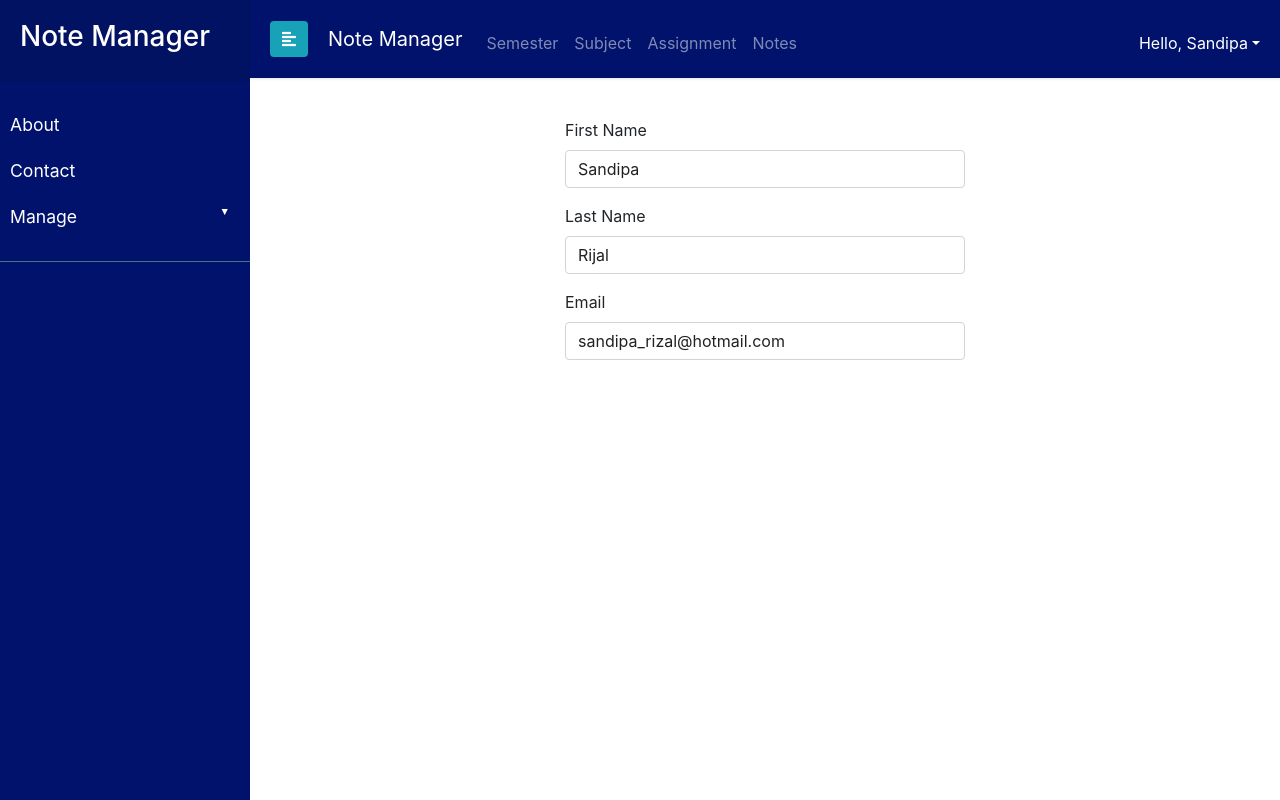
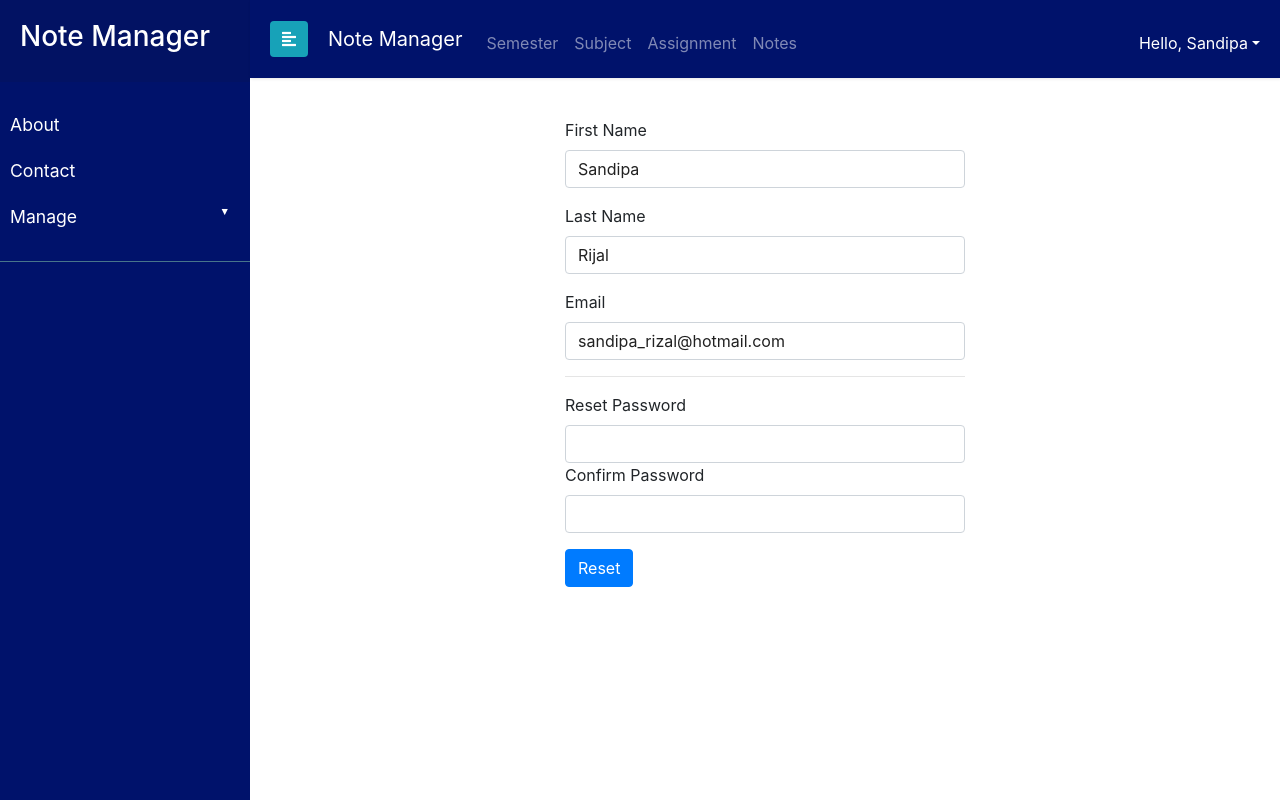
Before and after one commit to chharito/Note-Manager, a Flask app: page /myaccount in a window 1280 px wide. Run offline with Flask 2, Linux system fonts and the light colour scheme; a user stored in the database is signed in; data comes from the database, SQL or seed files in the repository; both versions use the stored data as it was after the commit; some libraries are stand-ins or nearby versions.

Commit message:
imporved javascript and added reset password

```diff
--- a/application.py
+++ b/application.py
@@ -5,7 +5,7 @@ from werkzeug.exceptions import default_exceptions
 from werkzeug.security import check_password_hash, generate_password_hash
 from flask_mail import Mail, Message
 from itsdangerous import URLSafeTimedSerializer, SignatureExpired, BadTimeSignature
-from helper import query_select_all, query, query_update, query_select_by_userid, login_required, login_required_admin, con, get_db, make_list, format_date
+from helper import login_required, login_required_admin, con, get_db, make_list, format_date
 
 
 # run the flask app
@@ -45,8 +45,8 @@ def index():
     #table ="CREATE TABLE subjects (id INTEGER PRIMARY KEY AUTOINCREMENT, title TEXT NOT NULL, semester_id INTEGER, user_id INTEGER, FOREIGN KEY (user_id) REFERENCES users(id))"
 
     # select all data from users table
-    user = query(f"SELECT * FROM users WHERE id ={user_id}")
-    semesters = query(f"SELECT * FROM semesters WHERE user_id={user_id}")
+    user = db.execute("SELECT * FROM users WHERE id =?", (user_id,))
+    semesters = db.execute("SELECT * FROM semesters WHERE user_id=?", (user_id,))
 
     sub_sem_list = make_list(semesters)
 
@@ -134,7 +134,7 @@ def register():
 
         msg = Message('Confirm email', sender='presum2@gmail.com', recipients=[email])
         link = url_for('confirm_email', token=token, _external=True)
-        msg.body = f'your link is {link}'
+        msg.body = f'Thank you for signing up. Please click this link for activate your account {link}'
 
         mail.send(msg)
         return redirect("/")
@@ -376,28 +376,29 @@ def update(subject_id=None, assign_id=None, sem_id=None):
 def delete(subject_id=None, sem_id=None, assign_id=None):
 
     user_id = session.get("user_id")
-
+    db = con()
 
     if subject_id:
         #check subject empty or not
         #delete subject
-        query_update(f"DELETE FROM subjects WHERE subject_id = {subject_id} and user_id ={user_id}")
-
+        db.execute("DELETE FROM subjects WHERE subject_id = ? and user_id =?",(subject_id, user_id))
+        get_db().commit()
         flash("Item deleted")
 
         return redirect("/manage/subject")
     elif sem_id:
 
         # delete semester and its subjects
-        query_update(f"DELETE FROM subjects WHERE semester_id = {sem_id} and user_id ={user_id}")
-        query_update(f"DELETE FROM semesters WHERE id = {sem_id} and user_id ={user_id}")
-
+        db.execute("DELETE FROM subjects WHERE semester_id = ? and user_id =?",(sem_id, user_id))
+        get_db().commit()
+        db.execute("DELETE FROM semesters WHERE id = ? and user_id =?",(sem_id, user_id))
+        get_db().commit()
         flash("Item deleted")
 
         return redirect("/manage/semester")
     elif assign_id:
         # delete semester and its subjects
-        query_update(f"DELETE FROM assignments WHERE assign_id = {assign_id} and user_id ={user_id}")
+        db.execute("DELETE FROM assignments WHERE assign_id = ? and user_id =?",(assign_id, user_id))
 
 
         flash("Item deleted")
@@ -428,13 +429,34 @@ def single(sub_id):
     return render_template("single.html", assignments=assignments, subject=subject)
 
 # user's detail/
-@app.route("/myaccount")
+@app.route("/myaccount", methods=["GET", "POST"])
 @login_required
 def myaccount():
     user_id = session.get("user_id")
     db=con()
+    details = db.execute("SELECT first_name, last_name, email FROM users WHERE id=?", (user_id,))
+    if request.method == "POST":
+        reset_password = request.form.get('reset_password');
+        if not reset_password:
+            return render_template('user.html', details=details, message="Password cannot be empty.")
 
-    details = db.execute("SELECT first_name, last_name, email FROM users WHERE id=?", (user_id,))
+        confirm_reset_password = request.form['confirm_reset_password']
+        if not confirm_reset_password:
+            return render_template('user.html', details=details, message="Confirm field cannot be empty.")
+
+        if reset_password != confirm_reset_password:
+            return render_template('user.html', details=details, message="Password does not match.")
+        hash_password = generate_password_hash(confirm_reset_password)
+
+        success = db.execute("UPDATE users SET hash_password=? WHERE id=?",(hash_password, user_id)).rowcount
+        get_db().commit();
+
+        if success:
+            flash("Password updated!")
+            return redirect("/myaccount")
+        else:
+            flash("Error: Password could not updated!")
+            return redirect("/myaccount")
 
     return render_template('user.html', details=details)
 
--- a/helper.py
+++ b/helper.py
@@ -42,33 +42,6 @@ def con():
     con= get_db().cursor()
     return con
 
-def query(query):
-    con = get_db().cursor()
-    row = con.execute(query).fetchall()
-
-    return row
-
-def query_update(query):
-    """update table as per query"""
-    con = get_db().cursor()
-    con.execute(query)
-    get_db().commit()
-
-def query_select_all(table_name):
-
-    con = get_db().cursor()
-
-    # select all data from users table
-    rows = con.execute("""SELECT * FROM {}""".format(table_name)).fetchall()
-    return rows
-
-def query_select_by_userid(table_name, id):
-    """ accept two parameter table name and user id """
-    con = get_db().cursor()
-
-    # select all data from users table
-    rows = con.execute("""SELECT * FROM {} WHERE id = {}""".format(table_name, id)).fetchone()
-    return rows
 
 def make_list(semesters):
     """ create new new dict of semester as key and subject as value and
@@ -100,6 +73,7 @@ def make_list(semesters):
 
 
 def format_date(date):
+    # formats the data e.g 09/10/2018 to 2018-10-09
     formated_date = date.split("/")
     formated_date.reverse()
     formated_date = '-'.join(formated_date)
--- a/templates/assignment.html
+++ b/templates/assignment.html
@@ -15,7 +15,7 @@
 
             <div class="form-group mx-sm-3 mb-2">
                 <label for="title" class="sr-only">Add Subject</label>
-                <input type="text" name="assignment" class="form-control" id="inputsubjet" placeholder="Subject">
+                <input type="text" name="assignment" class="form-control" id="inputsubjet" placeholder="Assignment">
                 <select name="subjects_list" class="form-control">
                     <option value="select">Select Subject </option>
                     {% for subject in subjects %}
@@ -57,7 +57,7 @@
                 <a class="btn btn-success btn-sm" href="{{url_for('update', assign_id= assignment['assign_id'])}}">Edit</a>
                 </td>
                 <td class="table_width">
-                    <a class="btn btn-danger btn-sm" href="{{url_for('delete', assign_id= assignment['assign_id'])}}" onClick="return confirm('Are you sure?');">Delete</a>
+                    <a class="btn btn-danger btn-sm" href="{{url_for('delete', assign_id= assignment['assign_id'])}}" onClick="return confirm('Are you sure? You want to delete');">Delete</a>
                 </td>
 
 
--- a/templates/layout.html
+++ b/templates/layout.html
@@ -20,12 +20,13 @@
 
         <link href="/static/styles.css" rel="stylesheet"/>
 
-        <script src="https://code.jquery.com/jquery-3.3.1.slim.min.js" integrity="sha384-q8i/X+965DzO0rT7abK41JStQIAqVgRVzpbzo5smXKp4YfRvH+8abtTE1Pi6jizo" crossorigin="anonymous"></script>
+
     <!-- Popper.JS -->
+         <script src="https://code.jquery.com/jquery-3.3.1.slim.min.js" integrity="sha384-q8i/X+965DzO0rT7abK41JStQIAqVgRVzpbzo5smXKp4YfRvH+8abtTE1Pi6jizo" crossorigin="anonymous"></script>
+        <script src="https://stackpath.bootstrapcdn.com/bootstrap/4.1.3/js/bootstrap.min.js" integrity="sha384-ChfqqxuZUCnJSK3+MXmPNIyE6ZbWh2IMqE241rYiqJxyMiZ6OW/JmZQ5stwEULTy" crossorigin="anonymous"></script>
+
         <script src="https://cdnjs.cloudflare.com/ajax/libs/popper.js/1.14.0/umd/popper.min.js" integrity="sha384-cs/chFZiN24E4KMATLdqdvsezGxaGsi4hLGOzlXwp5UZB1LY//20VyM2taTB4QvJ" crossorigin="anonymous"></script>
 
-        <script src="https://stackpath.bootstrapcdn.com/bootstrap/4.1.3/js/bootstrap.min.js" integrity="sha384-ChfqqxuZUCnJSK3+MXmPNIyE6ZbWh2IMqE241rYiqJxyMiZ6OW/JmZQ5stwEULTy" crossorigin="anonymous"></script>
-        <script src="https://stackpath.bootstrapcdn.com/bootstrap/4.1.0/js/bootstrap.min.js" integrity="sha384-uefMccjFJAIv6A+rW+L4AHf99KvxDjWSu1z9VI8SKNVmz4sk7buKt/6v9KI65qnm" crossorigin="anonymous"></script>
 
         <script src="https://code.jquery.com/jquery-1.12.4.js"></script>
         <script src="https://code.jquery.com/ui/1.12.1/jquery-ui.js"></script>
@@ -71,7 +72,7 @@
 
 
                         <div class="navbar-nav ml-auto mt-2 dropdown">
-                            <a href="#" class="dropdown-toggle user-name" role="button" id="dropdownMenuLink" data-toggle="dropdown" aria-haspopup="true" aria-expanded="false">Hello, {{session.get("user_name")}}</a>
+                            <a class="dropdown-toggle user-name" href="#" role="button" id="dropdownMenuLink" data-toggle="dropdown" aria-haspopup="true" aria-expanded="false">Hello, {{session.get("user_name")}}</a>
                                 <div class="dropdown-menu dropdown-menu-right" aria-labelledby="dropdownMenuLink">
                                     <a class="dropdown-item" href="{{url_for('myaccount')}}">My Account</a>
                                     <a class="dropdown-item" href="/help"> Contact Support</a>
--- a/templates/login.html
+++ b/templates/login.html
@@ -12,14 +12,14 @@
                     {% if message %}
                         <p>{{message}}</p>
                     {% endif %}
-                    <form role="form" action="/login" method="post" id="login-form" autocomplete="off">
+                    <form role="form" action="/login" method="post" id="login-form">
                         <div class="form-group">
                             <label for="email" class="sr-only">Email</label>
                             <input type="email" name="email" id="email" value="{{request.form['email']}}" class="form-control" placeholder="somebody@example.com">
                         </div>
                         <div class="form-group">
                             <label for="key" class="sr-only">Password</label>
-                            <input type="password" name="password" id="key" class="form-control" placeholder="Password">
+                            <input type="password" name="password" id="key" autocomplete="off" class="form-control" placeholder="Password">
                         </div>
 
                         <input type="submit" id="btn-login" class="btn btn-custom btn-lg btn-block" value="Log in">
--- a/templates/user.html
+++ b/templates/user.html
@@ -3,8 +3,9 @@
 {% block title %} Home {% endblock %}
 
 {% block body %}
-<from action="" method ="post">
-    <div class="form-wrap">
+<div class="form-wrap">
+<form action="{{url_for('myaccount')}}" method ="post">
+
 {% for detail in details %}
 
         <div class="form-group">
@@ -17,11 +18,25 @@
         </div>
         <div class="form-group">
             <label for="formGroupExampleInput2">Email</label>
-            <input type="text" class="form-control" id="formGroupExampleInput2" value="{{detail['email']}}">
+            <input type="text" class="form-control" id="formGroupExampleInput3" value="{{detail['email']}}">
         </div>
 
 
 {% endfor %}
-    </div>
-</from>
+        {% if message %}
+            <p class="alert alert-danger">{{message}}</p>
+        {% endif %}
+        <hr>
+        <div class="form-group">
+            <label>Reset Password</label>
+            <input type="text" class="form-control" autocomplete="off" name="reset_password">
+            <label>Confirm Password</label>
+            <input type="text" class="form-control" autocomplete="off" name="confirm_reset_password">
+
+        </div>
+
+
+    <button type="submit" class="btn btn-primary mb-2 from-control">Reset</button>
+</form>
+</div>
 {% endblock %}
```
Also changed, not shown: static/scripts.js (+1 -6 lines), note.db.
